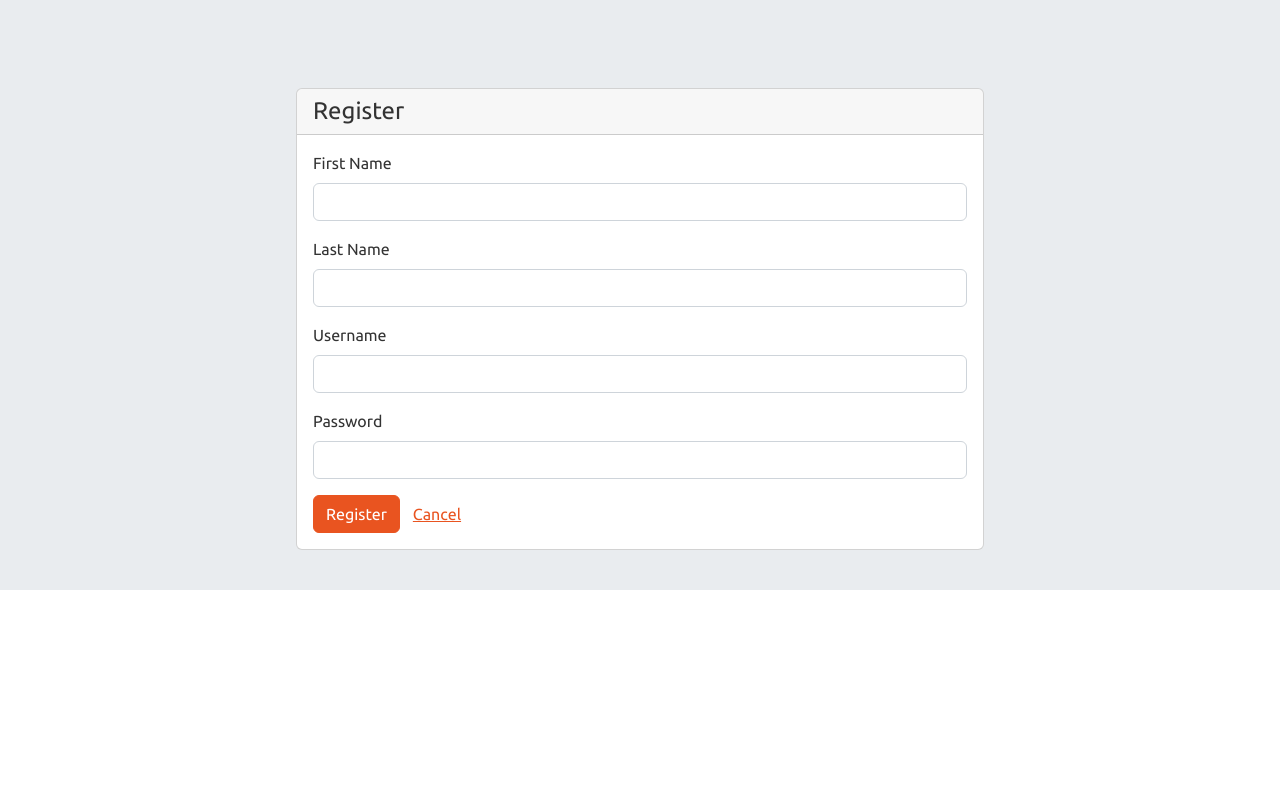
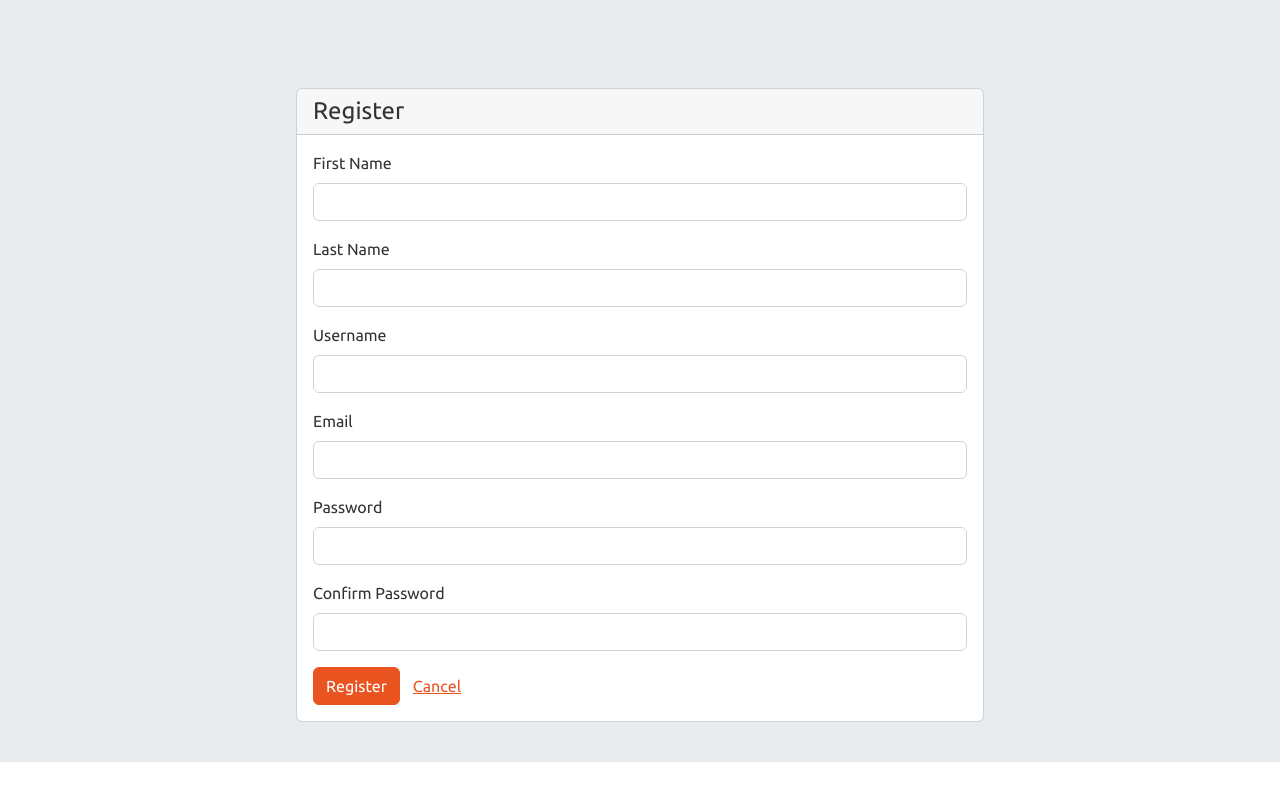
Before and after one commit to arbhutale/personal-UI, a React (Create React App) app: page /account/register in a window 1280 px wide. Built offline with nearby package versions, Linux system fonts and the light colour scheme.

Commit message:
Register

```diff
--- a/public/index.html
+++ b/public/index.html
@@ -26,6 +26,7 @@
     -->
     <title>React App</title>
     <link href="https://bootswatch.com/5/united/bootstrap.min.css" rel="stylesheet" />
+    <link href="https://bootswatch.com/_vendor/bootstrap-icons/font/bootstrap-icons.css" rel="stylesheet" />
   </head>
   <body>
     <noscript>You need to enable JavaScript to run this app.</noscript>
--- a/src/_helpers/fetch-wrapper.js
+++ b/src/_helpers/fetch-wrapper.js
@@ -17,8 +17,6 @@ function request(method) {
             requestOptions.headers['Content-Type'] = 'application/json';
             requestOptions.body = JSON.stringify(body);
         }
-        console.log(requestOptions)
-        console.log(fetch(url, requestOptions).then(handleResponse))
         return fetch(url, requestOptions).then(handleResponse);
     }
 }
@@ -38,8 +36,6 @@ function authHeader(url) {
 }
 
 function authToken() {
-    console.log('auth')
-    console.log(store.getState().auth.value?.access)
     return store.getState().auth.value?.access;
 }
 
--- a/src/_store/users.slice.js
+++ b/src/_store/users.slice.js
@@ -39,7 +39,7 @@ function createExtraActions() {
     function register() {
         return createAsyncThunk(
             `${name}/register`,
-            async (user) => await fetchWrapper.post(`${baseUrl}/register`, user)
+            async (user) => await fetchWrapper.post(`${baseUrl}/user/register/`, user)
         );
     }
 
--- a/src/account/Register.jsx
+++ b/src/account/Register.jsx
@@ -14,15 +14,20 @@ function Register() {
 
     // form validation rules
     const validationSchema = Yup.object().shape({
-        firstName: Yup.string()
+        first_name: Yup.string()
             .required('First Name is required'),
-        lastName: Yup.string()
+        last_name: Yup.string()
             .required('Last Name is required'),
         username: Yup.string()
             .required('Username is required'),
+        email: Yup.string()
+            .required('Username is required'),
         password: Yup.string()
             .required('Password is required')
-            .min(6, 'Password must be at least 6 characters')
+            .min(8, 'Password must be at least 8 characters'),
+        confirm_password: Yup.string()
+        .required('Password is required')
+        .oneOf([Yup.ref('password'), null], 'Passwords must match')
     });
     const formOptions = { resolver: yupResolver(validationSchema) };
 
@@ -50,13 +55,13 @@ function Register() {
                 <form onSubmit={handleSubmit(onSubmit)}>
                     <div className="mb-3">
                         <label className="form-label">First Name</label>
-                        <input name="firstName" type="text" {...register('firstName')} className={`form-control ${errors.firstName ? 'is-invalid' : ''}`} />
-                        <div className="invalid-feedback">{errors.firstName?.message}</div>
+                        <input name="first_name" type="text" {...register('first_name')} className={`form-control ${errors.first_name ? 'is-invalid' : ''}`} />
+                        <div className="invalid-feedback">{errors.first_name?.message}</div>
                     </div>
                     <div className="mb-3">
                         <label className="form-label">Last Name</label>
-                        <input name="lastName" type="text" {...register('lastName')} className={`form-control ${errors.lastName ? 'is-invalid' : ''}`} />
-                        <div className="invalid-feedback">{errors.lastName?.message}</div>
+                        <input name="last_name" type="text" {...register('last_name')} className={`form-control ${errors.last_name ? 'is-invalid' : ''}`} />
+                        <div className="invalid-feedback">{errors.last_name?.message}</div>
                     </div>
                     <div className="mb-3">
                         <label className="form-label">Username</label>
@@ -64,9 +69,19 @@ function Register() {
                         <div className="invalid-feedback">{errors.username?.message}</div>
                     </div>
                     <div className="mb-3">
+                        <label className="form-label">Email</label>
+                        <input name="email" type="text" {...register('email')} className={`form-control ${errors.email ? 'is-invalid' : ''}`} />
+                        <div className="invalid-feedback">{errors.email?.message}</div>
+                    </div>
+                    <div className="mb-3">
                         <label className="form-label">Password</label>
                         <input name="password" type="password" {...register('password')} className={`form-control ${errors.password ? 'is-invalid' : ''}`} />
                         <div className="invalid-feedback">{errors.password?.message}</div>
+                    </div>
+                    <div className="mb-3">
+                        <label className="form-label">Confirm Password</label>
+                        <input name="confirm_password" type="confirm_password" {...register('confirm_password')} className={`form-control ${errors.confirm_password ? 'is-invalid' : ''}`} />
+                        <div className="invalid-feedback">{errors.confirm_password?.message}</div>
                     </div>
                     <button disabled={isSubmitting} className="btn btn-primary">
                         {isSubmitting && <span className="spinner-border spinner-border-sm me-1"></span>}
```
Also changed, not shown: src/_components/Nav.jsx (+31 -54 lines).
